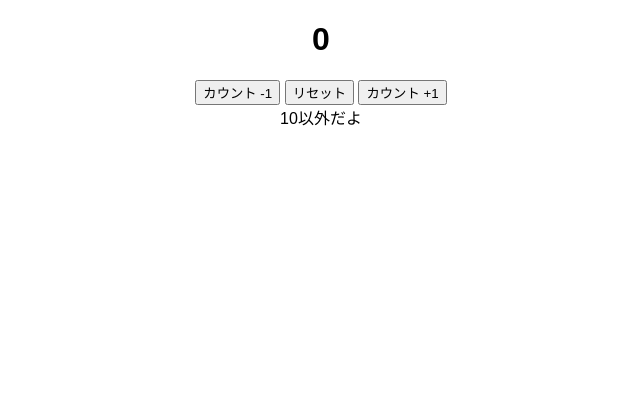
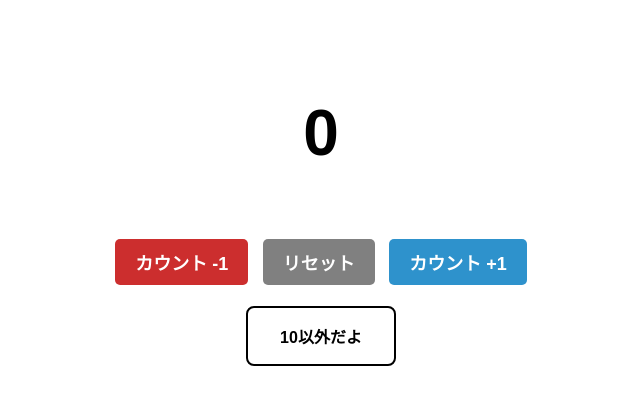
Before and after one commit to matatabiii/vanillaUseState, a website built with Parcel: page index.html in a window 1280 px wide. Shown: the whole page, without its empty margins (319-959 px from the left). Built offline with nearby package versions, Linux system fonts and the light colour scheme.

Commit message:
スタイル追加

```diff
--- a/src/index.js
+++ b/src/index.js
@@ -7,7 +7,7 @@ let count = 0;
 appElement.insertAdjacentHTML(
   "beforeend",
   `
-  <div className="App">
+  <div class="App">
     <h1 id="counter">0</h1>
     <button id="count-down">カウント -1</button>
     <button id="count-reset">リセット</button>
--- a/src/styles.css
+++ b/src/styles.css
@@ -1,4 +1,42 @@
-body {
+.App {
   font-family: sans-serif;
   text-align: center;
 }
+
+h1 {
+  margin: 1.5em 0 1em 0;
+  font-size: 4em;
+}
+
+button {
+  margin: 5px;
+  background-color: tomato;
+  border: none;
+  box-sizing: border-box;
+  padding: 10px 20px;
+  border-radius: 5px;
+  color: #fff;
+  font-size: 18px;
+  font-weight: 700;
+}
+
+button:nth-of-type(1) {
+  background: rgb(204, 46, 46);
+}
+
+button:nth-of-type(2) {
+  background: gray;
+}
+
+button:nth-of-type(3) {
+  background: rgb(46, 146, 204);
+}
+
+#text {
+  font-weight: 700;
+  padding: 1em 2em;
+  border-radius: 8px;
+  border: 2px solid;
+  width: max-content;
+  margin: 1em auto;
+}
```
